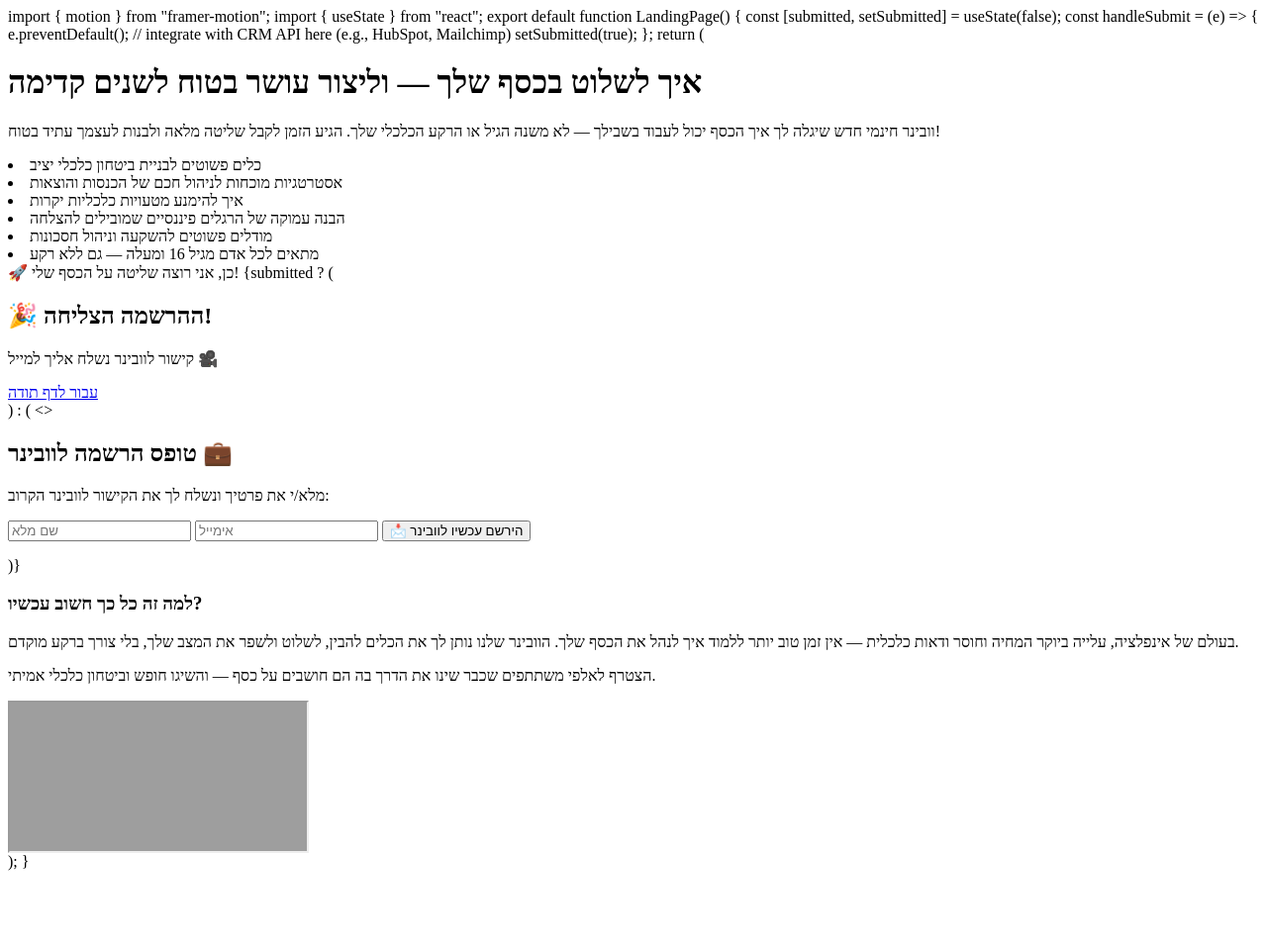
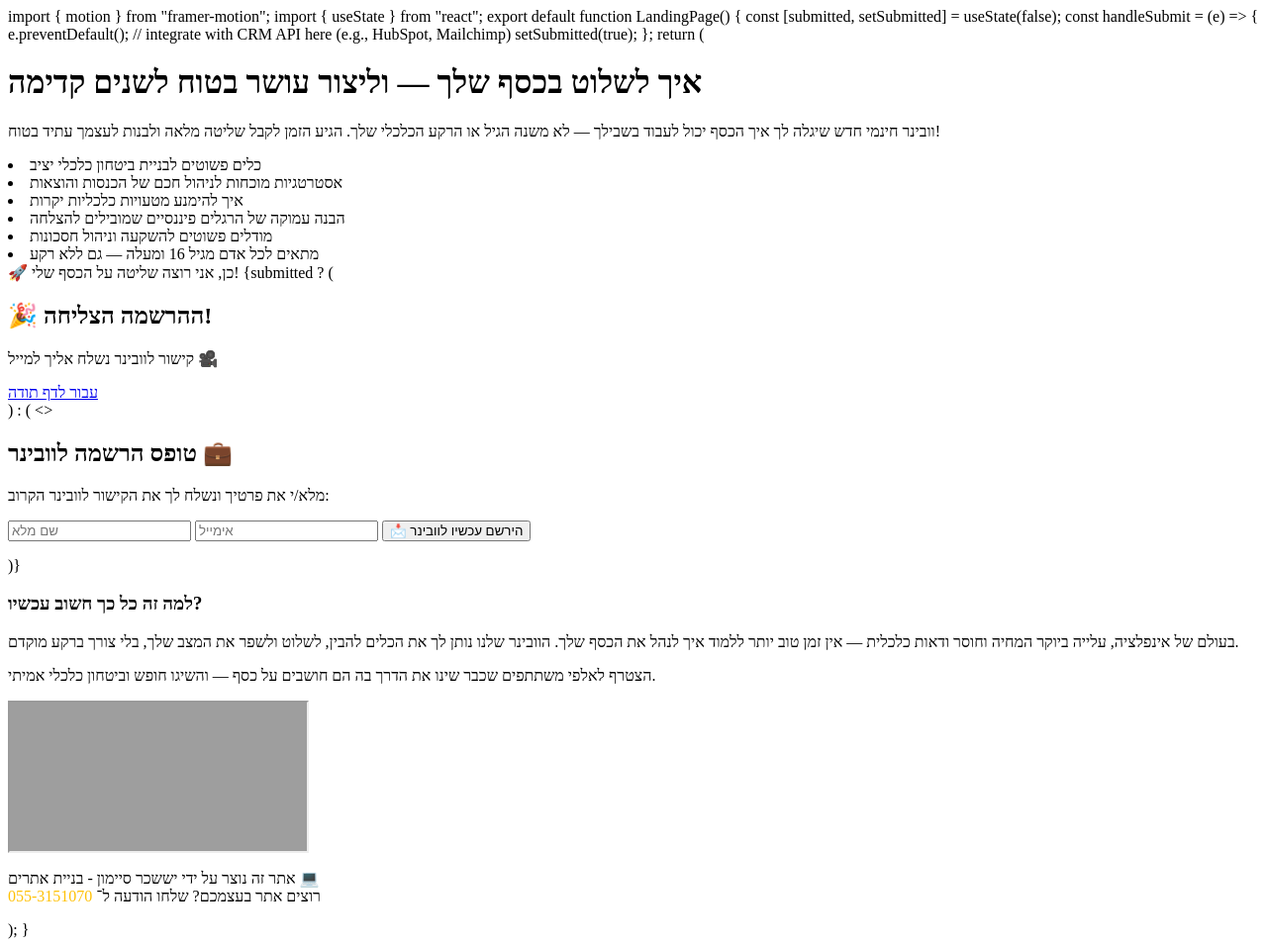
Before and after one commit to ZachSimon1/111, a plain HTML site: page index.html in a window 1280 px wide. Shown: the whole page at 99% size. Before the commit the page ends 888 px from the top, so only its background shows below. Drawn offline with Linux system fonts and the light colour scheme; grey boxes are pictures that could not be loaded.

Commit message:
Update index.html

```diff
--- a/index.html
+++ b/index.html
@@ -118,6 +118,11 @@ export default function LandingPage() {
             allowFullScreen
           ></iframe>
         </div>
+          <footer>
+    <p>אתר זה נוצר על ידי יששכר סיימון - בניית אתרים 💻<br>
+    רוצים אתר בעצמכם? שלחו הודעה ל־
+    <a href="https://wa.me/972553151070" style="color: #ffc107; text-decoration: none;">055-3151070</a></p>
+  </footer>
       </div>
     </div>
   );
```
